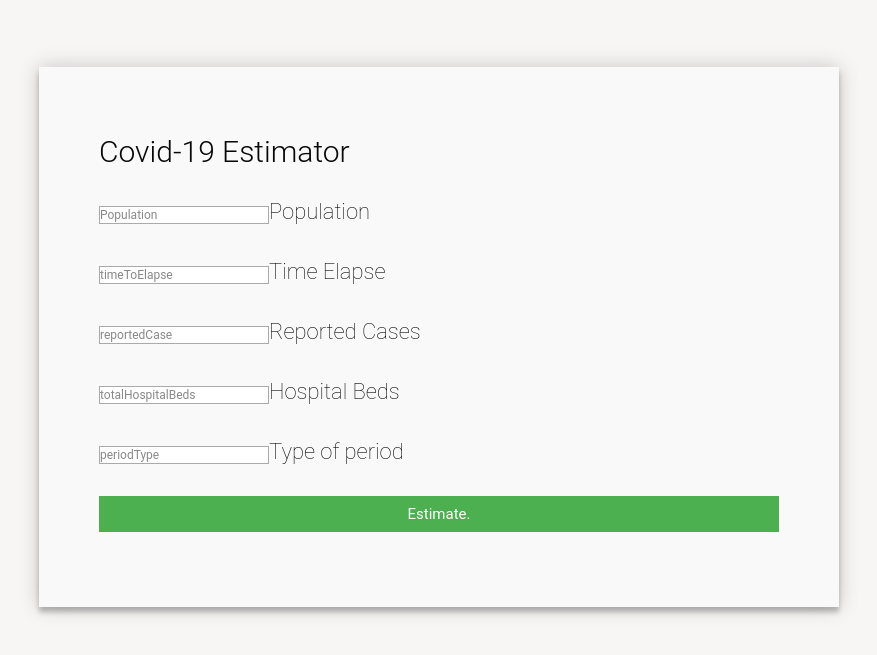
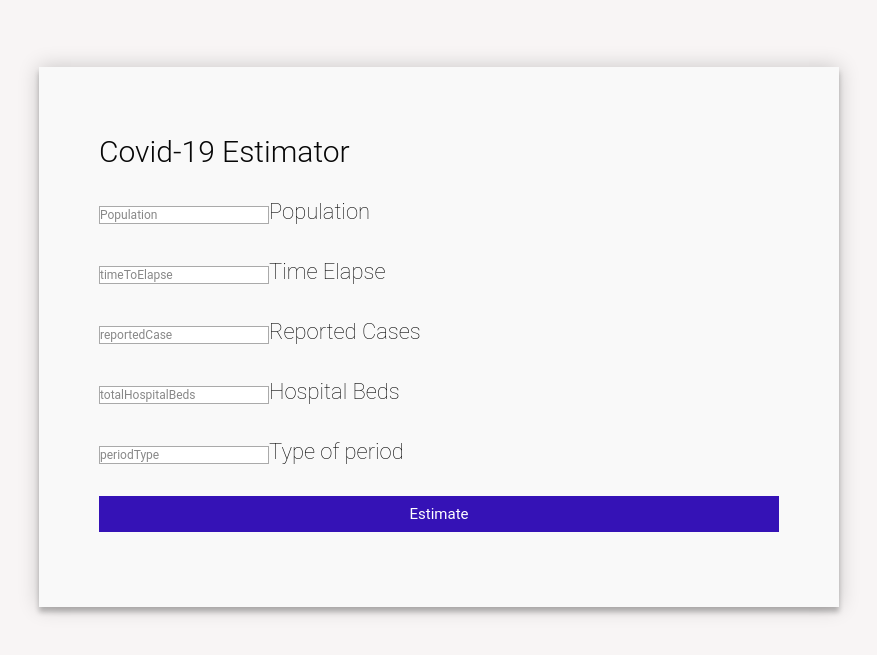
Before and after one commit to suhade/assest, a React (Create React App) app: page / in a window 1280 px wide. Shown: the part 183-838 px from the top of the page, without its empty margins (201-1078 px from the left). Built offline with nearby package versions, Linux system fonts and the light colour scheme.

Commit message:
assestment

```diff
--- a/src/App.css
+++ b/src/App.css
@@ -1,4 +1,3 @@
-
 * {
   margin: 0;
   padding: 0;
@@ -94,7 +93,7 @@ fieldset {
   cursor: pointer;
   width: 100%;
   border: none;
-  background: #4CAF50;
+  background: rgb(53, 18, 182);
   color: #FFF;
   margin: 0 0 5px;
   padding: 10px;
@@ -102,7 +101,7 @@ fieldset {
 }
 
 #contact button[type="submit"]:hover {
-  background: #43A047;
+  background:#ffffff;
   -webkit-transition: background 0.3s ease-in-out;
   -moz-transition: background 0.3s ease-in-out;
   transition: background-color 0.3s ease-in-out;
--- a/src/App.js
+++ b/src/App.js
@@ -32,7 +32,7 @@ function App() {
             <label for="data-period-type">Type of period</label>
           </fieldset>
           <fieldset>
-            <button name="submit" type="submit" id="contact-submit" data="data-goestimate" data-submit="...Sending">Estimate.
+            <button name="submit" type="submit" id="contact-submit" data="data-goestimate" data-submit="...Sending">Estimate
 </button>
           </fieldset>
 
```
